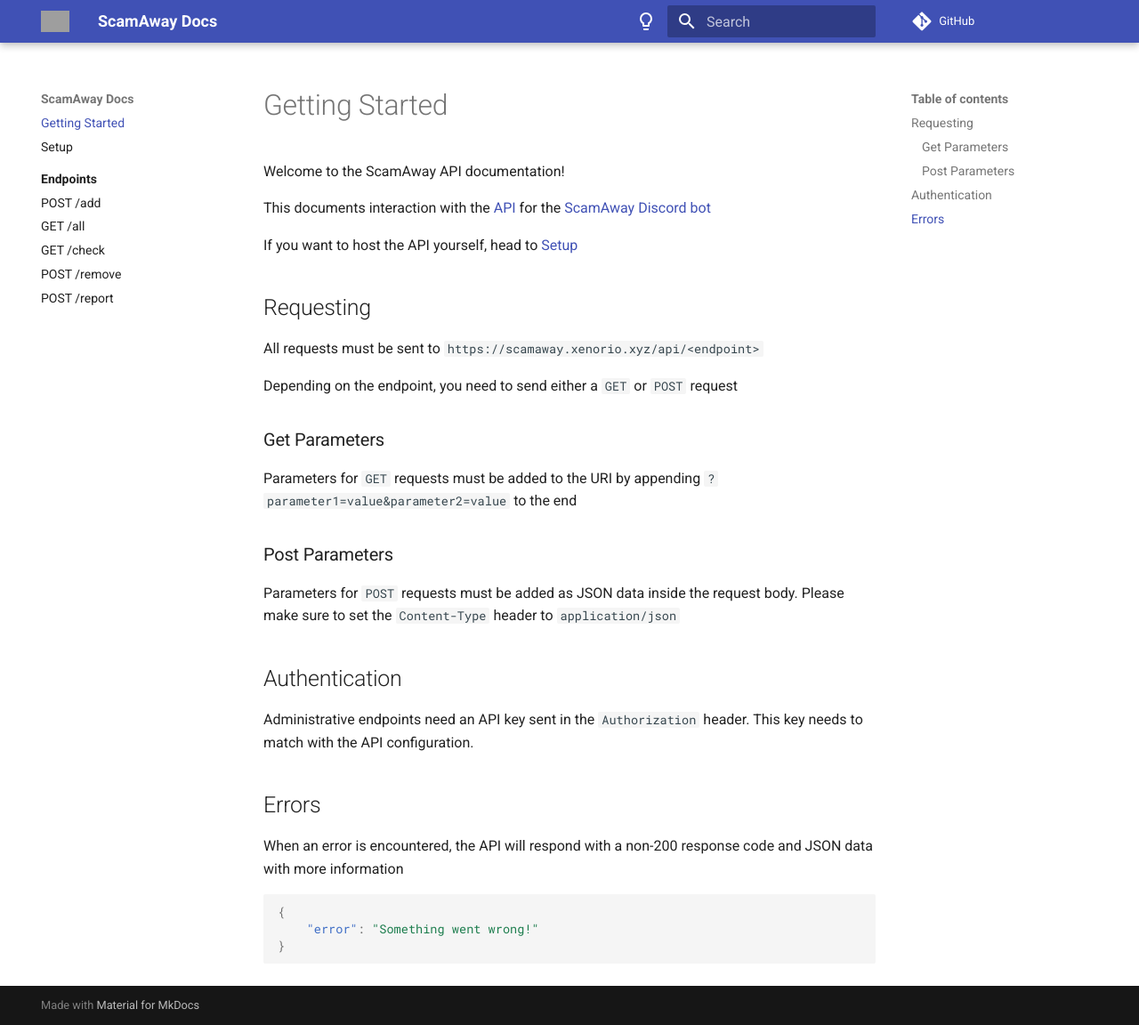
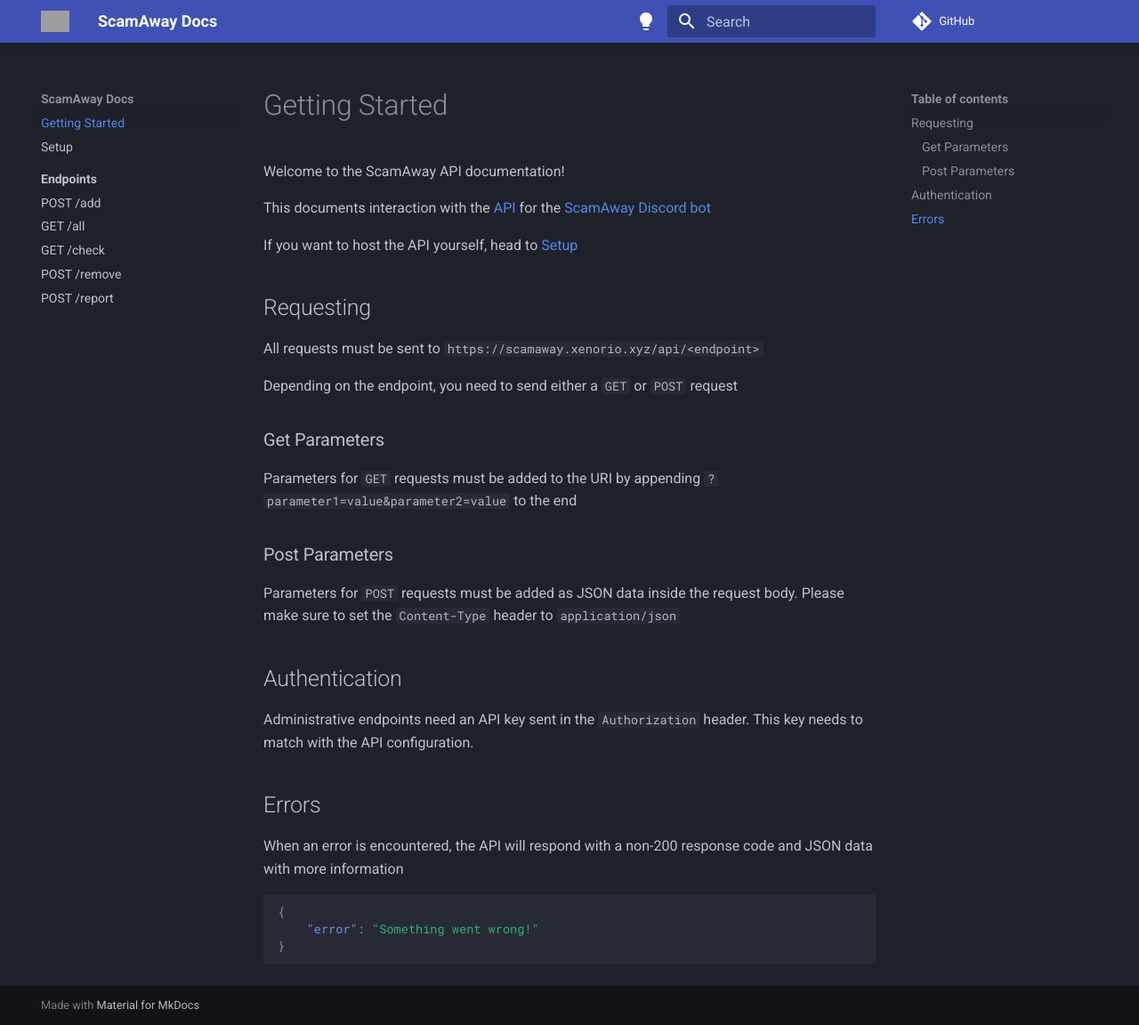
Before and after one commit to Xenorio/ScamAway-Docs, an MkDocs documentation site: the page built from docs/index.md, in a window 1280 px wide and 1152 px high. Shown: the whole window at 89% size. Built offline with MkDocs 1.6.1 and Material for MkDocs 9.7.7, drawn with Linux system fonts in a browser that asks for light colours; comment, search, counter and statistics services are not loaded; grey boxes are pictures that could not be loaded.

```diff
--- a/mkdocs.yml
+++ b/mkdocs.yml
@@ -12,14 +12,14 @@ theme:
   favicon: https://github.com/Xenorio/ScamAway/raw/main/logo.png
   font: Open Sans
   palette:
+    - scheme: slate
+      toggle:
+        icon: material/lightbulb
+        name: Switch to light mode
     - scheme: default
       toggle:
         icon: material/lightbulb-outline
         name: Switch to dark mode
-    - scheme: slate
-      toggle:
-        icon: material/lightbulb
-        name: Switch to light mode
   features:
     - navigation.expand
     - navigation.instant
```
